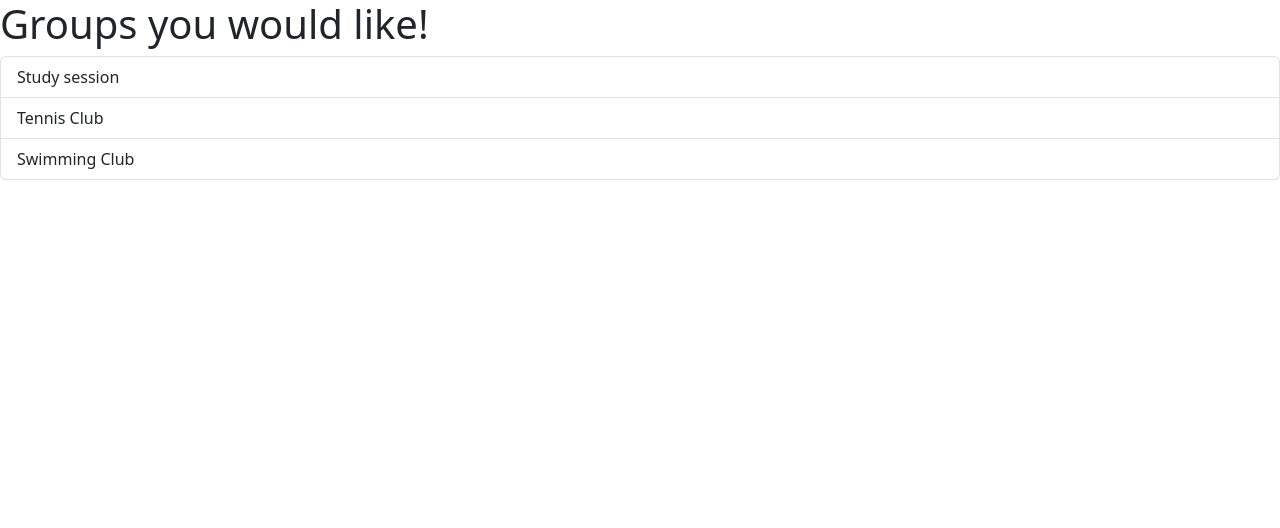
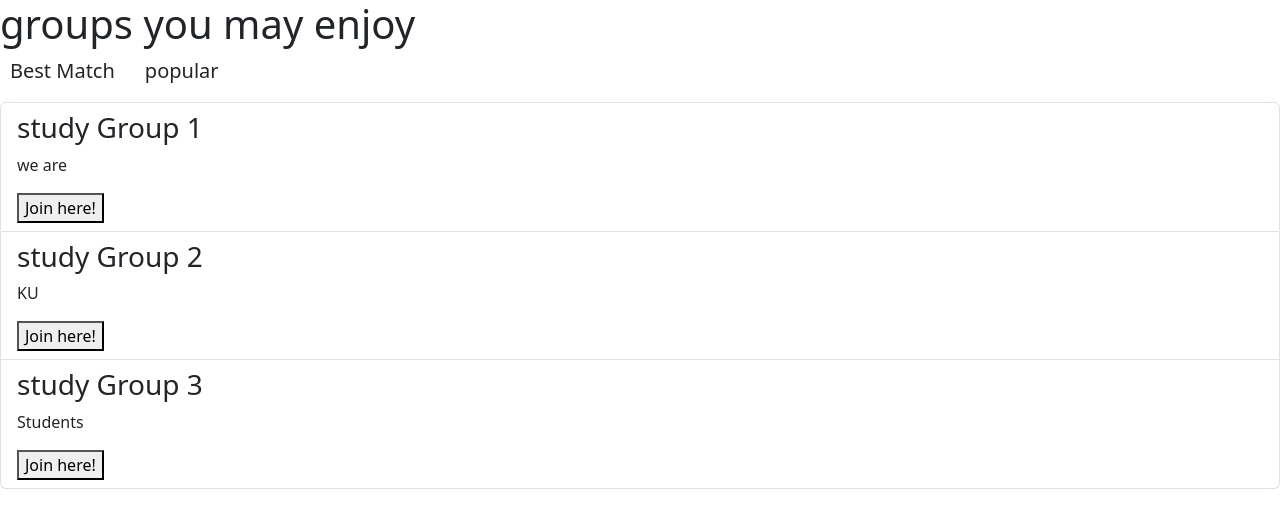
Before and after one commit to KU-iNThon/front, a React (Vite) app: page / in a window 1280 px wide. Shown: the top 528 px of the page. Built offline with nearby package versions, Linux system fonts and the light colour scheme.

Commit message:
Add 3 componenets

```diff
--- a/src/components/ListGroup.tsx
+++ b/src/components/ListGroup.tsx
@@ -3,29 +3,46 @@ interface Props {
   heading: string;
 }
 
+
+let heading = "groups you may enjoy"
+
+//그룹의 이름과 설명
+const Groups = [
+  {id:1, name:'study Group 1', discription:'we are '},
+  {id:2, name:'study Group 2', discription:'KU '},
+  {id:3, name:'study Group 3', discription:'Students '}
+]
+
 import { MouseEvent } from "react";
 
-function ListGroup({ publicGroups, heading }: Props) {
+function ListGroup() {
   let selectedIndex = -1;
 
   //Event handler
   const handleClick = (event: MouseEvent) => console.log(event);
   return (
     <>
-      <h1> {heading}</h1>
-      {publicGroups.length === 0 && <p> No items found</p>}
+      <h1>{heading}</h1>
+      <div style = {{display: 'flex'}}>
+        <p style = {{marginLeft: '10px', fontSize : '20px'}}>Best Match</p>
+        <p style = {{marginLeft: '30px', fontSize : '20px'}}>popular</p>
+      </div>
+
+      {Groups.length === 0 && <p> No items found</p>}
       <ul className="list-group">
-        {publicGroups.map((publicGroups, index) => (
+        {Groups.map((Groups, index) => (
           <li
             className={
-              selectedIndex === index
-                ? "list-group-item active"
-                : "list-group-item"
+              selectedIndex === index ? "list-group-item active" : "list-group-item"
             }
-            key={publicGroups}
+            key={Groups.id}
             onClick={handleClick}
           >
-            {publicGroups}
+            <h3>{Groups.name}</h3>
+            <div>
+              <p>{Groups.discription}</p>
+              <button >Join here!</button>
+            </div>
           </li>
         ))}
       </ul>
```
Also changed, not shown: src/components/MainPage.tsx (added, +14 -0 lines), src/components/SearchGroup.tsx (added, +12 -0 lines).
